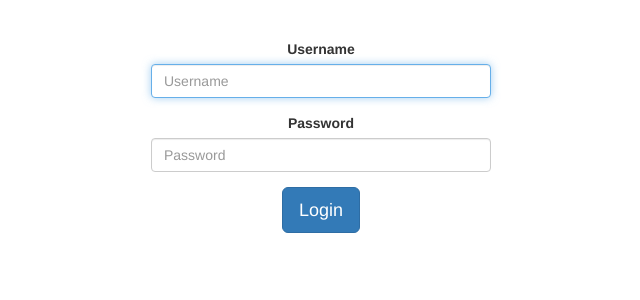
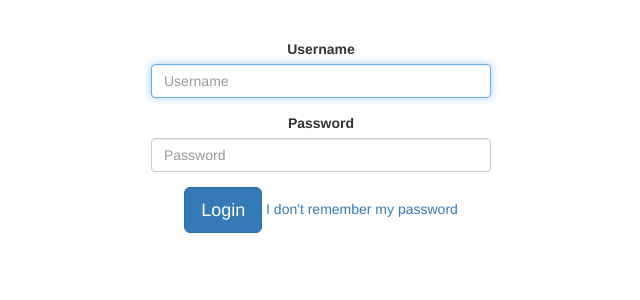
Before and after one commit to ffreitasalves/django-hackathon, a Django app: page /accounts/login/ in a window 1280 px wide. Shown: the part 51-351 px from the top of the page, without its empty margins (319-959 px from the left). Run offline with Django 3.2, Linux system fonts and the light colour scheme; some libraries are stand-ins or nearby versions.

Commit message:
reset password

```diff
--- a/django_hackathon/core/templates/registration/login.html
+++ b/django_hackathon/core/templates/registration/login.html
@@ -23,6 +23,7 @@
                     {% bootstrap_form form%}
                     <p></p>
                     <button type="submit" class="btn btn-lg btn-primary">Login</button>
+                    <a href="{% url 'password-reset' %}">I don't remember my password</a>
                 </form>
             </div>
         </div>
--- a/django_hackathon/django_hackathon/urls.py
+++ b/django_hackathon/django_hackathon/urls.py
@@ -26,6 +26,25 @@ urlpatterns = patterns('',
         name='password_change_done'
     ),
 
+    url(r'^accounts/password_reset/$', 'django.contrib.auth.views.password_reset',
+        {},
+        name='password_reset'
+    ),
+
+    url(r'^accounts/password_reset_done/$', 'django.contrib.auth.views.password_reset_done',
+        {},
+        name='password_reset_done'
+    ),
+
+    url(r'^accounts/password_reset_confirm/(?P<uidb64>[0-9A-Za-z]+)-(?P<token>.+)/$', 'django.contrib.auth.views.password_reset_confirm',
+        {},
+        name='password_reset_confirm'
+    ),
+
+    url(r'^accounts/password_reset_complete/$', 'django.contrib.auth.views.password_reset_complete',
+        {},
+        name='password_reset_complete'
+    ),
 
     url(r'^admin/', include(admin.site.urls)),
 )
```
